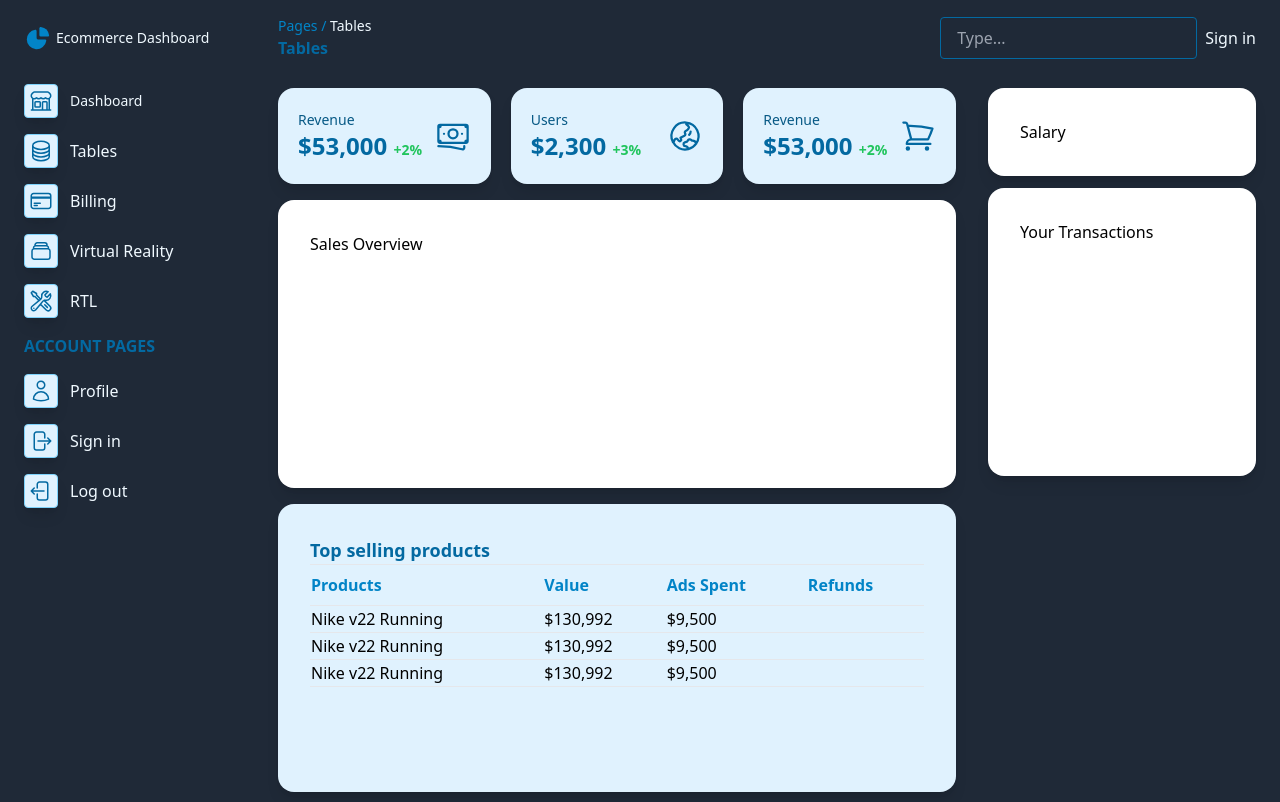
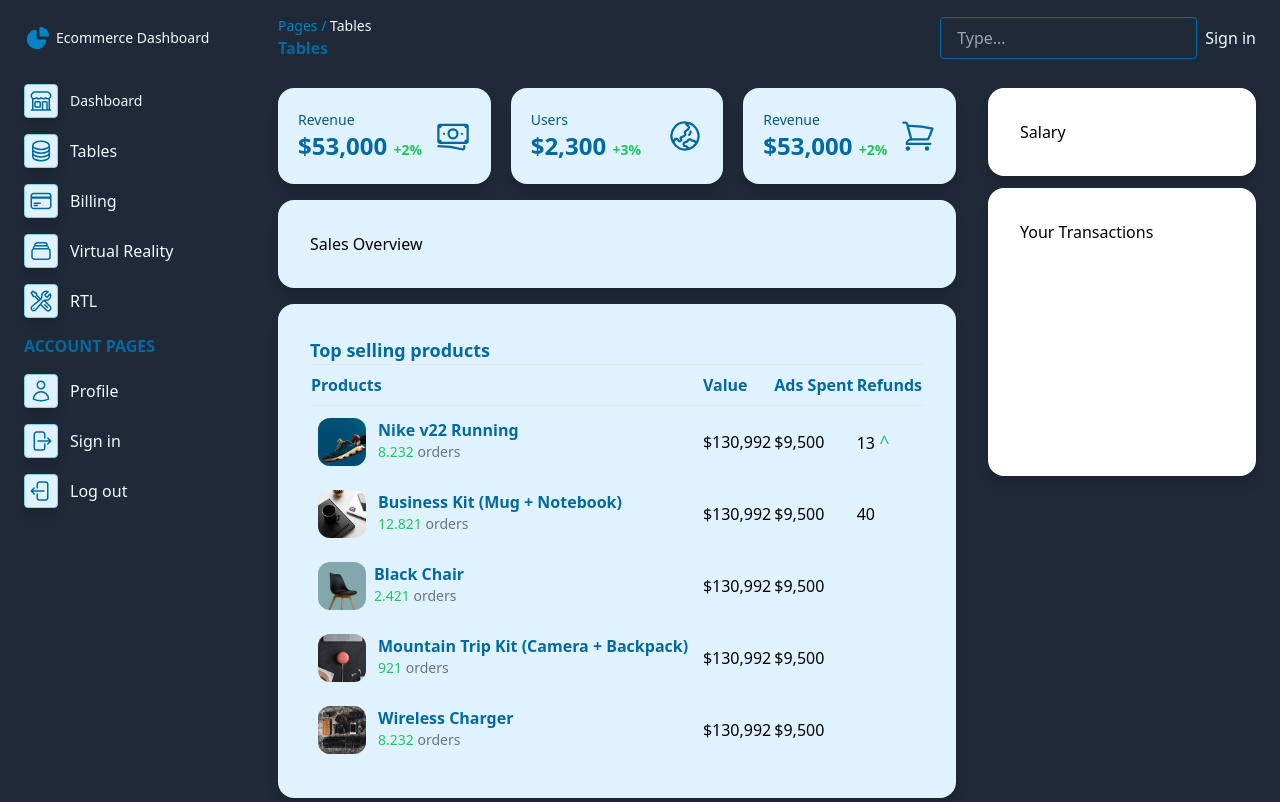
Before and after one commit to DessyZeal/TailwindCSS-Dashboard, a plain HTML site: page index.html in a window 1280 px wide. Shown: the top 802 px of the page. Drawn offline with nearby package versions, Linux system fonts and the light colour scheme.

Commit message:
Tailwind Dashboard

```diff
--- a/index.html
+++ b/index.html
@@ -100,6 +100,7 @@
                 <button class="whitespace-nowrap hidden md:inline-block lg:inline-block ml-2 text-sky-50">Sign in</button>
             </div>
         </nav>
+
         <div class="grid lg:grid-cols-[1fr_300px] grid-cols-1 gap-">
             <section class="gap-4 p-4 grid grid-rows-[auto_auto_auto_1fr_auto]">
                 <div class="grid sm:grid-cols-1 lg:grid-cols-3 gap-5 m-0 ">
@@ -140,11 +141,12 @@
                     </div>
                 </div>
 
-                <div class="bg-white p-8 h-72 shadow-lg rounded-2xl">Sales Overview</div>
-                <div class="bg-sky-100 p-8 h-72 shadow-lg rounded-2xl">
+                <div class="bg-sky-100 p-8 shadow-lg rounded-2xl">Sales Overview</div>
+
+                <div class="bg-sky-100 p-8  shadow-lg rounded-2xl">
                     <h3 class="text-lg font-semibold text-sky-700">Top selling products</h3>
                     <table class="w-full text-left text-md">
-                        <thead class="text-sky-600 border-b">
+                        <thead class="text-sky-700 border-b">
                             <tr>
                                 <th class="py-2">Products</th>
                                 <th>Value</th>
@@ -153,25 +155,91 @@
                             </tr>
                         </thead>
                         <hr>
+
                         <tbody>
-                            <tr class="border-b hover:bg-sky-100">
-                                <td>Nike v22 Running</td>
+                            <tr>
+                                <td class="p-2 whitespace-nowrap border-inherit">
+                                    <div class="flex py-1">
+                                        <div>
+                                        <img src="./img/blue-shoe.jpg" class="inline-flex items-center justify-center h-12 rounded-xl mr-3" alt="">
+                                        </div>
+
+                                        <div class=" flexflex-col justify-center">
+                                            <h6 class="text-sky-700 font-semibold">Nike v22 Running</h6>
+                                            <p class="text-sm text-gray-500"><span class="text-green-500 text-md">8.232</span> orders</p>
+                                        </div>
+                                    </div>
+                                </td>
+                                <td>$130,992</td>
+                                <td>$9,500</td>
+                                <td>13 <span class="text-lg text-green-500 font">^</span></td>
+                            </tr>
+                            <tr>
+                                <td class="p-2 whitespace-nowrap border-inherit">
+                                    <div class="flex py-1">
+                                        <div>
+                                        <img src="./img/black-mug.jpg" class="inline-flex items-center justify-center h-12 rounded-xl mr-3" alt="">
+                                        </div>
+                                        <div class=" flexflex-col justify-center">
+                                            <h6 class="text-sky-700 font-semibold">Business Kit (Mug + Notebook)</h6>
+                                            <p class="text-sm text-gray-500"><span class="text-green-500 text-md">12.821</span> orders</p>
+                                        </div>
+                                    </div>
+                                </td>
+                                <td>$130,992</td>
+                                <td>$9,500</td>
+                                <td>40</td>
+                            </tr>
+                            <tr>
+                                <td class="p-2 whitespace-nowrap border-inherit">
+                                    <div class="flex py-1">
+                                        <div>
+                                        <img src="./img/black-chair.jpg" class="inline-flex items-center justify-center h-12 rounded-xl mr-2" alt="">
+                                        </div>
+
+                                        <div class=" flexflex-col justify-center">
+                                            <h6 class="text-sky-700 font-semibold">Black Chair</h6>
+                                            <p class="text-sm text-gray-500"><span class="text-green-500 text-md">2.421</span> orders</p>
+                                        </div>
+                                    </div>
+                                </td>
                                 <td>$130,992</td>
                                 <td>$9,500</td>
                             </tr>
-                            <tr class="border-b hover:bg-sky-100">
-                                <td>Nike v22 Running</td>
+                            <tr>
+                                <td class="p-2 whitespace-nowrap border-inherit">
+                                    <div class="flex py-1">
+                                        <div>
+                                        <img src="./img/bang-sound.jpg" class="inline-flex items-center justify-center h-12 rounded-xl mr-3" alt="">
+                                        </div>
+                                        <div class=" flexflex-col justify-center">
+                                            <h6 class="text-sky-700 font-semibold">Mountain Trip Kit (Camera + Backpack)</h6>
+                                            <p class="text-sm text-gray-500"><span class="text-green-500 text-md">921</span> orders</p>
+                                        </div>
+                                    </div>
+                                </td>
                                 <td>$130,992</td>
                                 <td>$9,500</td>
                             </tr>
-                            <tr class="border-b hover:bg-sky-100">
-                                <td>Nike v22 Running</td>
+                            <tr>
+                                <td class="p-2 whitespace-nowrap border-inherit">
+                                    <div class="flex py-1">
+                                        <div>
+                                        <img src="./img/photo-tools.jpg" class="inline-flex items-center justify-center h-12 rounded-xl mr-3" alt="">
+                                        </div>
+                                        <div class=" flexflex-col justify-center">
+                                            <h6 class="text-sky-700 font-semibold">Wireless Charger</h6>
+                                            <p class="text-sm text-gray-500"><span class="text-green-500 text-md">8.232</span> orders</p>
+                                        </div>
+                                    </div>
+                                </td>
                                 <td>$130,992</td>
                                 <td>$9,500</td>
                             </tr>
                         </tbody>
                     </table>
                 </div>
+
                 <div class="bg-white p-8 h-36 shadow-lg rounded-2xl">Sales by country</div>
             </section>
             <div class="p-4">
```
Also changed, not shown: img/bang-sound.jpg (added), img/black-chair.jpg (added), img/black-mug.jpg (added), img/blue-shoe.jpg (added), img/photo-tools.jpg (added).
